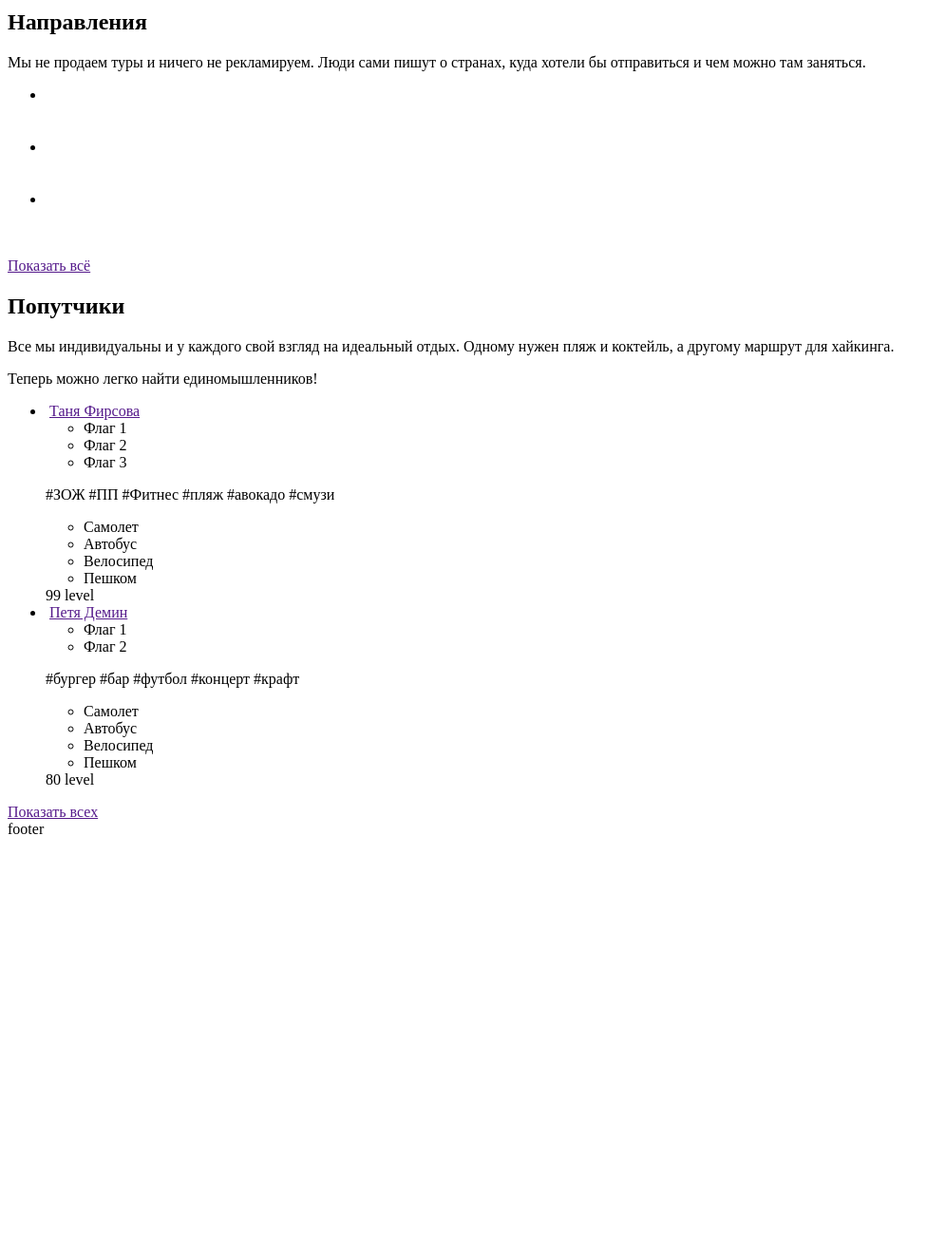
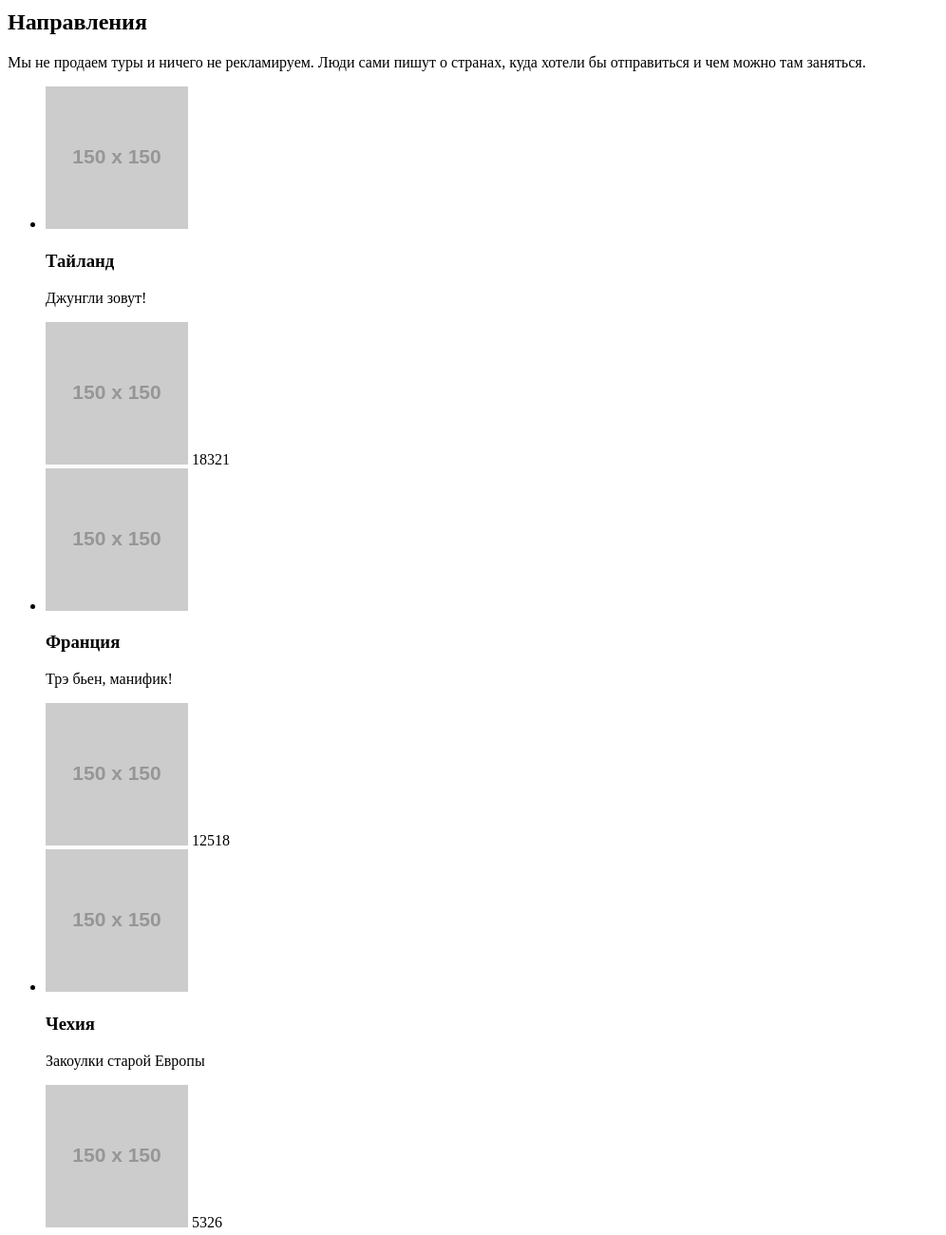
Before and after one commit to Nailya2019/1171555-pognali-18, a website: page source/index.html in a window 1280 px wide. Shown: the part 640-1940 px from the top of the page at 95% size, without its empty margins (0-996 px from the left). Before the commit the page ends 1530 px from the top, so only its background shows below. Drawn offline with Linux system fonts and the light colour scheme; placeholder pictures from the web are drawn by us.

Commit message:
Разметка тарифов

```diff
--- a/source/index.html
+++ b/source/index.html
@@ -50,31 +50,31 @@
 			<div class="destinations__wrap">
 				<ul class="destinations__list">
 					<li class="destinations__items">
-						<img src="" alt="" class="destinations__img">
+						<img src="https://via.placeholder.com/150x150" alt="" class="destinations__img">
 						<div class="titles-wrap">
-							<h3 class="destinations__title"></h3>
-							<p class="destinations__subtitle"></p>
+							<h3 class="destinations__title">Тайланд</h3>
+							<p class="destinations__subtitle">Джунгли зовут!</p>
 						</div>
-						<img src="" alt="" class="destinations__flag">
-						<user__counter></user__counter>
+						<img src="https://via.placeholder.com/150x150" alt="" class="destinations__flag">
+						<span class="destinations__user-counter">18321</span>
 					</li>
 					<li class="destinations__items">
-						<img src="" alt="" class="destinations__img">
+						<img src="https://via.placeholder.com/150x150" alt="" class="destinations__img">
 						<div class="titles-wrap">
-							<h3 class="destinations__title"></h3>
-							<p class="destinations__subtitle"></p>
+							<h3 class="destinations__title">Франция</h3>
+							<p class="destinations__subtitle">Трэ бьен, манифик!</p>
 						</div>
-						<img src="" alt="" class="destinations__flag">
-						<user__counter></user__counter>
+						<img src="https://via.placeholder.com/150x150" alt="" class="destinations__flag">
+						<span class="destinations__user-counter">12518</span>
 					</li>
 					<li class="destinations__items">
-						<img src="" alt="" class="destinations__img">
+						<img src="https://via.placeholder.com/150x150" alt="" class="destinations__img">
 						<div class="titles-wrap">
-							<h3 class="destinations__title"></h3>
-							<p class="destinations__subtitle"></p>
+							<h3 class="destinations__title">Чехия</h3>
+							<p class="destinations__subtitle">Закоулки старой Европы</p>
 						</div>
-						<img src="" alt="" class="destinations__flag">
-						<user__counter></user__counter>
+						<img src="https://via.placeholder.com/150x150" alt="" class="destinations__flag">
+						<span class="destinations__user-counter">5326</span>
 					</li>
 				</ul>
 
@@ -90,12 +90,12 @@
 			<div class="travelers__wrap">
 				<ul class="travelers__list">
 					<li class="travelers__item">
-						<img src="" alt="" class="travelers__img">
+						<img src="https://via.placeholder.com/150x150" alt="" class="travelers__img">
 						<a href="" class="travelers__user">Таня Фирсова</a>
 						<ul class="travelers__flag-list">
-							<li class="travelers__flag"><img src="" alt="" class="">Флаг 1</li>
-							<li class="travelers__flag"><img src="" alt="" class="">Флаг 2</li>
-							<li class="travelers__flag"><img src="" alt="" class="">Флаг 3</li>
+							<li class="travelers__flag"><img src="https://via.placeholder.com/150x150" alt="" class="">Флаг 1</li>
+							<li class="travelers__flag"><img src="https://via.placeholder.com/150x150" alt="" class="">Флаг 2</li>
+							<li class="travelers__flag"><img src="https://via.placeholder.com/150x150" alt="" class="">Флаг 3</li>
 						</ul>
 						<p class="travelers__hashtag">#ЗОЖ #ПП #Фитнес #пляж #авокадо #смузи</p>
 						<ul class="travelers__transport-list">
@@ -107,11 +107,11 @@
 						<div class="travelers__level">99 <span>level</span></div>
 					</li>
 					<li class="travelers__item">
-						<img src="" alt="" class="travelers__img">
+						<img src="https://via.placeholder.com/150x150" alt="" class="travelers__img">
 						<a href="" class="travelers__user">Петя Демин</a>
 						<ul class="travelers__flag-list">
-							<li class="travelers__flag"><img src="" alt="" class="">Флаг 1</li>
-							<li class="travelers__flag"><img src="" alt="" class="">Флаг 2</li>
+							<li class="travelers__flag"><img src="https://via.placeholder.com/150x150" alt="" class="">Флаг 1</li>
+							<li class="travelers__flag"><img src="https://via.placeholder.com/150x150" alt="" class="">Флаг 2</li>
 						</ul>
 						<p class="travelers__hashtag">#бургер #бар #футбол #концерт #крафт</p>
 						<ul class="travelers__transport-list">
@@ -126,6 +126,17 @@
 				<a href="" class="travelers__all">Показать всех</a>
 			</div>
 		</section>
+
+		<section class="rates">
+			<h2 class="rates__head">Добавьте свой профиль</h2>
+			<span class="rates__rub">&#8381;</span>
+			<ul class="rates__list">
+				<li class="rates__item">Базовое размещение Бесплатно<span class="rates__num">1</span></li>
+				<li class="rates__item">Вывод на первых позициях 99 руб./мес<span class="rates__num">2</span></li>
+				<li class="rates__item">Кастомный цвет карточки 59 руб./мес<span class="rates__num">3</span></li>
+			</ul>
+			<a href="" class="rates__business">Показать тарифы для бизнеса</a>
+		</section>
 	</main>
 	<footer class="footer">
 		footer
```
